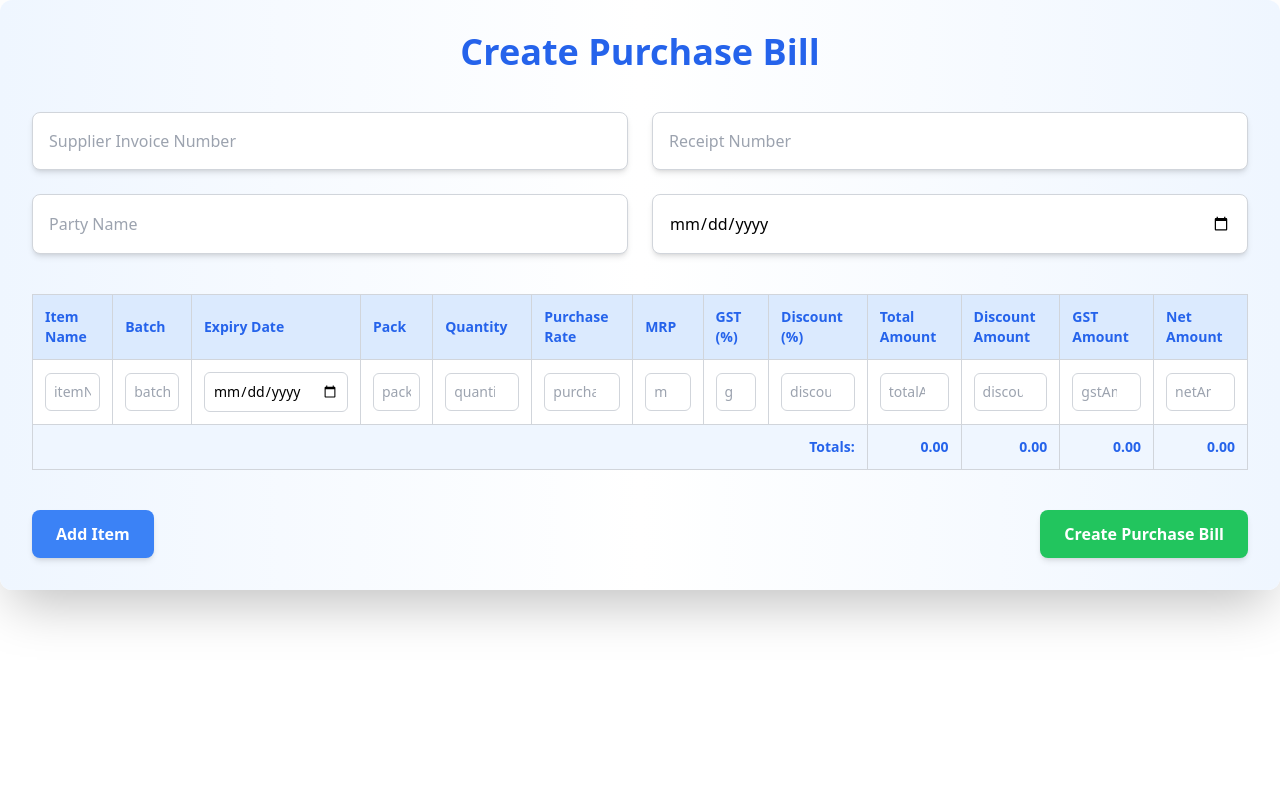
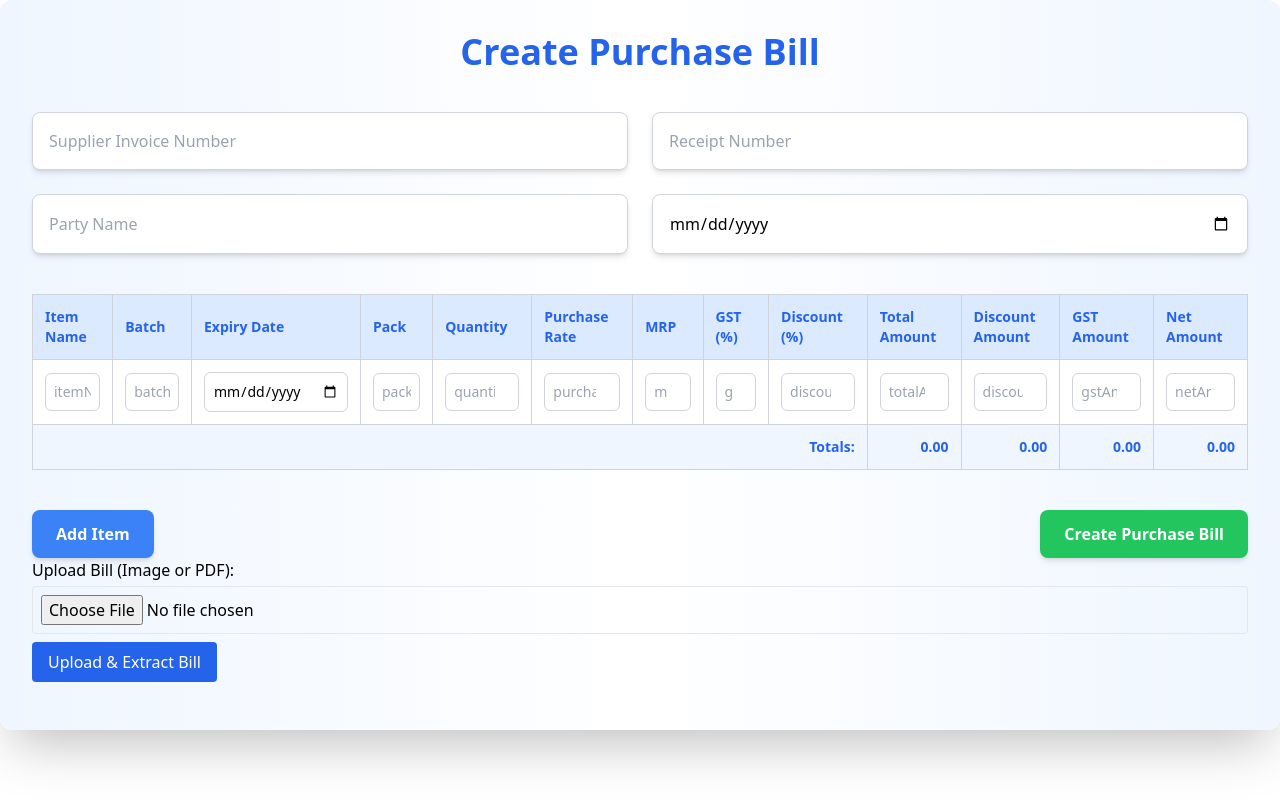
Before and after one commit to subhamoy222/medicine-inventory-management-frontend, a React (Create React App) app: page /purchase-bill in a window 1280 px wide. Built offline with nearby package versions, Linux system fonts and the light colour scheme; no server answers.

Commit message:
added web socket ui

```diff
--- a/src/components/PurchaseBillForm.js
+++ b/src/components/PurchaseBillForm.js
@@ -4,6 +4,7 @@ import "jspdf-autotable";
 import { useSocket } from '../context/SocketContext';
 import { useNavigate } from 'react-router-dom';
 import { SOCKET_EVENTS } from '../utils/socketUtils';
+import axios from 'axios';
 
 const PurchaseBillForm = () => {
   const socket = useSocket();
@@ -34,6 +35,10 @@ const PurchaseBillForm = () => {
   });
 
   const [message, setMessage] = useState("");
+
+  // Add new state for file upload and loading
+  const [uploadFile, setUploadFile] = useState(null);
+  const [uploading, setUploading] = useState(false);
 
   // Add socket event listener for inventory updates
   useEffect(() => {
@@ -304,6 +309,44 @@ const PurchaseBillForm = () => {
     netAmount: items.reduce((sum, item) => sum + parseFloat(item.netAmount || 0), 0).toFixed(2)
   };
 
+  // Handler for file input change
+  const handleFileChange = (e) => {
+    if (e.target.files && e.target.files[0]) {
+      setUploadFile(e.target.files[0]);
+    }
+  };
+
+  // Handler for uploading the file to backend
+  const handleUpload = async () => {
+    if (!uploadFile) {
+      setMessage('Please select an image or PDF file to upload.');
+      return;
+    }
+    setUploading(true);
+    setMessage('Uploading and processing...');
+    try {
+      const formData = new FormData();
+      formData.append('file', uploadFile);
+      // Adjust the endpoint as per your backend route
+      const response = await axios.post('/api/ocr-bill', formData, {
+        headers: { 'Content-Type': 'multipart/form-data' },
+      });
+      const data = response.data;
+      // Assume backend returns { purchaseDetails, items }
+      if (data.purchaseDetails && data.items) {
+        setPurchaseDetails(data.purchaseDetails);
+        setItems(data.items);
+        setMessage('Bill data extracted and form auto-filled!');
+      } else {
+        setMessage('Could not extract bill data. Please check the file or fill manually.');
+      }
+    } catch (error) {
+      setMessage('Error processing file. Please try again.');
+    } finally {
+      setUploading(false);
+    }
+  };
+
   return (
     <div className="container mx-auto p-8 bg-gradient-to-r from-blue-50 via-white to-blue-50 shadow-2xl rounded-xl">
       <h2 className="text-4xl font-bold text-center text-blue-600 mb-10">
@@ -435,6 +478,26 @@ const PurchaseBillForm = () => {
         </button>
       </div>
 
+      <div className="mb-4">
+        <label htmlFor="bill-upload" className="block font-medium mb-1">Upload Bill (Image or PDF):</label>
+        <input
+          type="file"
+          id="bill-upload"
+          accept="image/*,application/pdf"
+          onChange={handleFileChange}
+          className="border p-2 rounded w-full"
+          disabled={uploading}
+        />
+        <button
+          type="button"
+          onClick={handleUpload}
+          className="mt-2 px-4 py-2 bg-blue-600 text-white rounded hover:bg-blue-700"
+          disabled={uploading || !uploadFile}
+        >
+          {uploading ? 'Processing...' : 'Upload & Extract Bill'}
+        </button>
+      </div>
+
       {message && (
         <p
           className={`mt-6 text-center font-semibold py-3 px-6 rounded-lg ${
```
